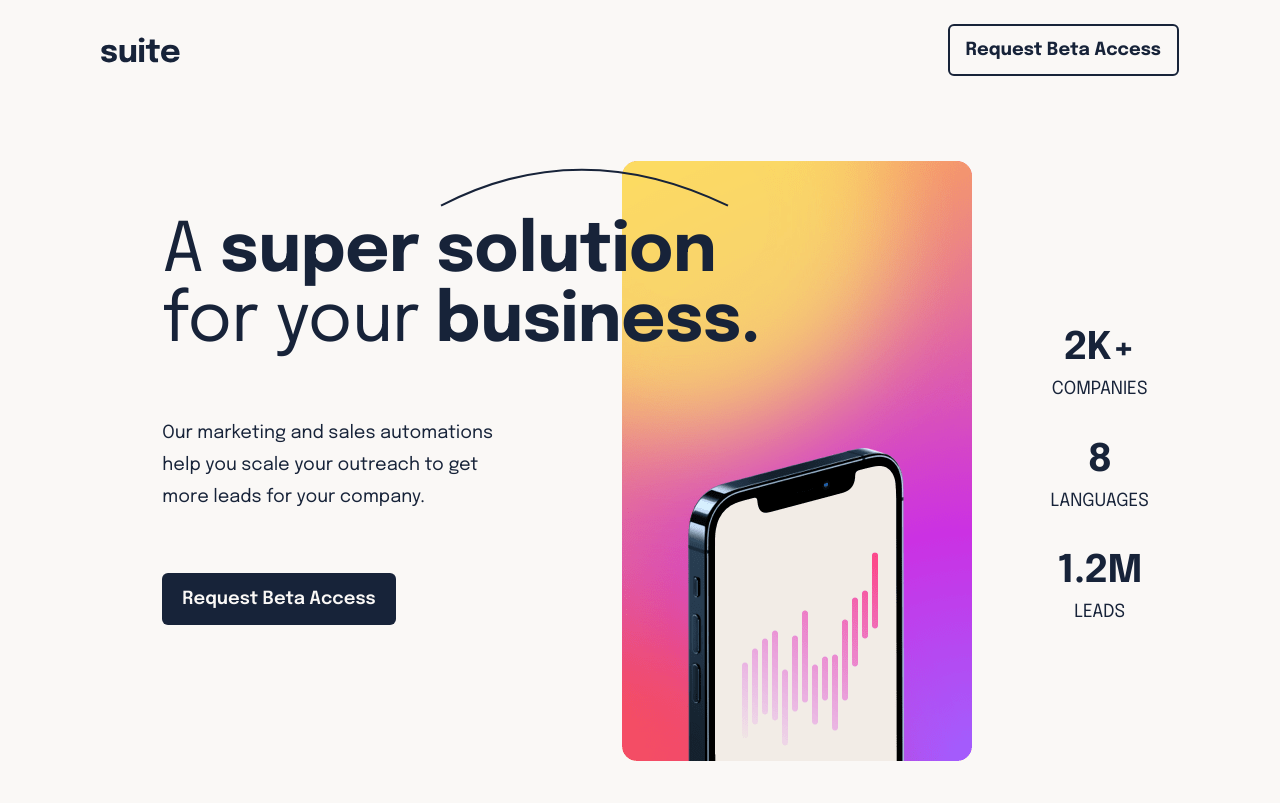
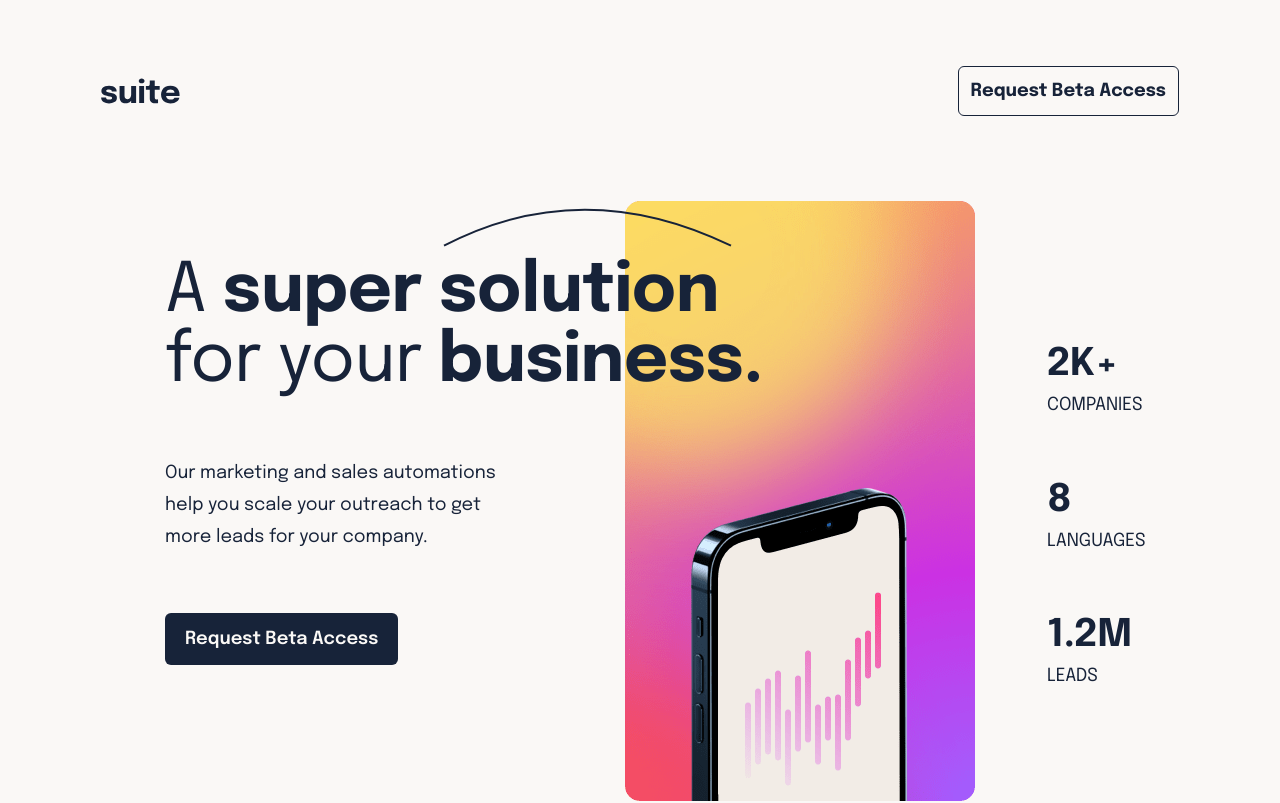
Before and after one commit to ALDono/Suite-Landing, a plain HTML site: page index.html in a window 1280 px wide. Shown: the top 803 px of the page. Drawn offline with Linux system fonts and the light colour scheme.

Commit message:
layout fixes

```diff
--- a/style.css
+++ b/style.css
@@ -229,11 +229,11 @@ select {
 }
 
 .btn-secondary{
-  border: 2px solid var(--clr-dark-blue);
+  border: 1px solid var(--clr-dark-blue);
   border-radius: 6px;
   background-color: var(--clr-off-white);
   color: var(--clr-dark-blue);
-  padding: 8px 16px;
+  padding: 8px 12px;
   font-weight: bold;
 }
 
@@ -260,7 +260,7 @@ body{
 .container{
   padding: 1em;
   max-width: 1110px;
-  margin: 0 auto;
+  margin: 50px auto;
 }
 
 header{
@@ -436,7 +436,7 @@ li{
     width:1110px;
     flex-direction: row;
     justify-content: space-evenly;
-    gap: 1em;
+    gap: 0.5em;
   }
 
   .hero-text{
@@ -465,9 +465,20 @@ li{
   }
 
   .figures{
+    /* outline: 1px red solid; */
+    height: 500px;
     max-width: 100px;
     flex-direction: column;
-    justify-content: space-around;
+    justify-content: center;
+    gap: 1.5em;
+  }
+
+  .figures h1{
+    text-align: left;
+  }
+
+  .figures p{
+    text-align: left;
   }
   #spanbgi{
     background-image: url(images/pattern-curved-line-1.svg);
```
